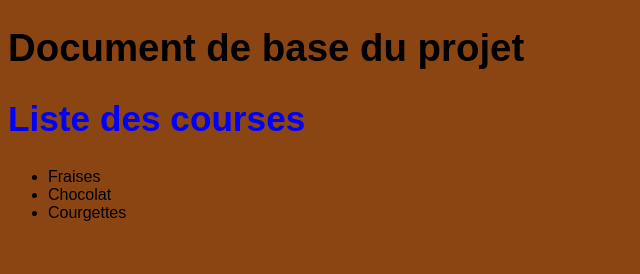
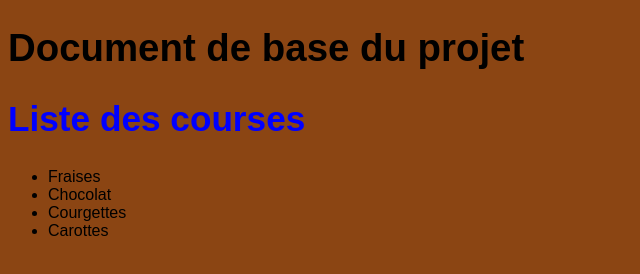
Before and after one commit to GuillaumeRouaud/diw56, a plain HTML site: page Index.html in a window 1280 px wide. Shown: the full height of the page, 0-640 px from the left. Drawn offline with Linux system fonts and the light colour scheme.

Commit message:
Update Index.html

```diff
--- a/Index.html
+++ b/Index.html
@@ -14,6 +14,7 @@
         <li>Fraises</li>
         <li>Chocolat</li>
         <li>Courgettes</li>
+        <li>Carottes</li>
     </ul>
 </body>
 </html>
```
